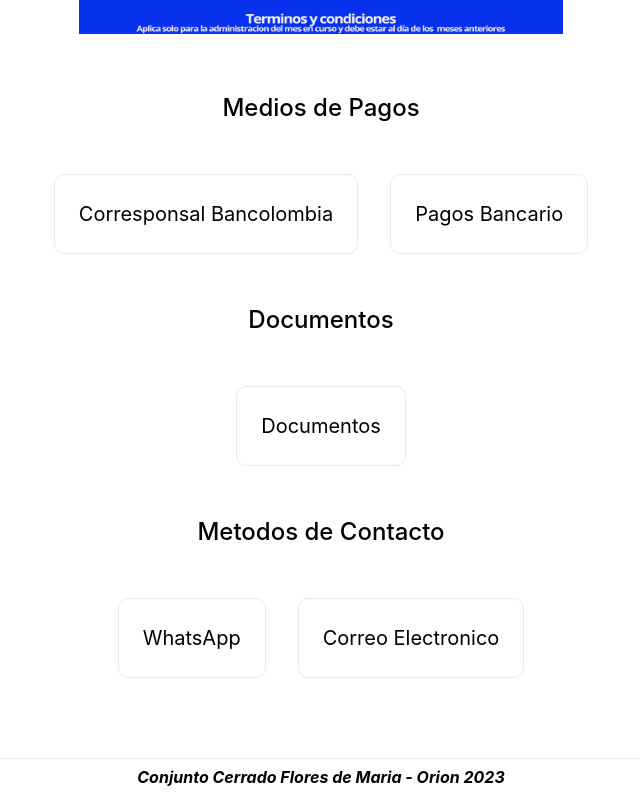
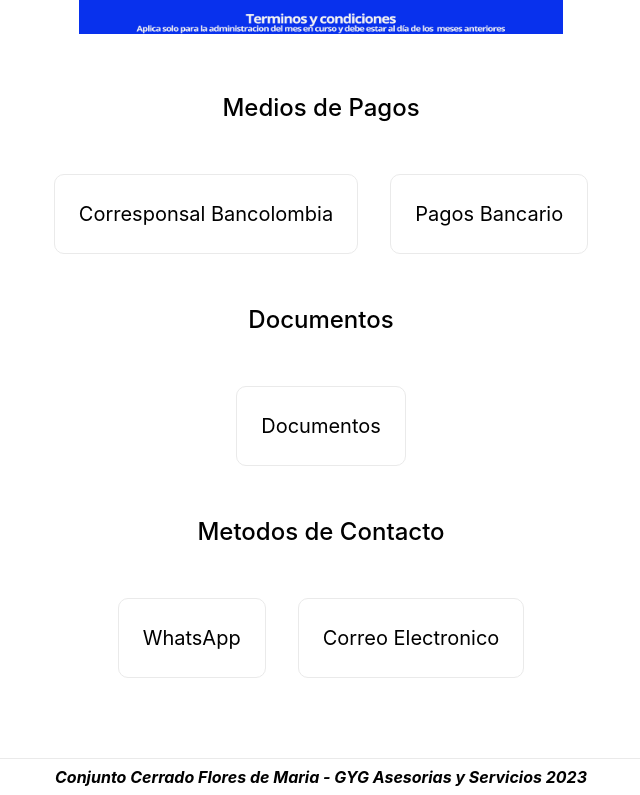
Before and after one commit to lcgg18/floresdemaria, a Next.js app: page / in a window 1280 px wide. Shown: the part 610-1405 px from the top of the page, without its empty margins (319-959 px from the left). Built offline with nearby package versions, Linux system fonts and the light colour scheme.

Commit message:
ONLINE 4

```diff
--- a/layout/PublicLayout.tsx
+++ b/layout/PublicLayout.tsx
@@ -42,7 +42,7 @@ const PublicLayout:FC<Props> = ({children, name, content, title='Bienvenido', de
       </main>
       <footer className={styles.footer}>
         <span className={styles.subtitle}>
-        Conjunto Cerrado Flores de Maria - Orion 2023
+        Conjunto Cerrado Flores de Maria - GYG Asesorias y Servicios 2023
         </span>
       </footer>
     </div>
--- a/pages/corresponsal.tsx
+++ b/pages/corresponsal.tsx
@@ -2,7 +2,7 @@ import styles from "../styles/Home.module.css";
 import PublicLayout from '../layout/PublicLayout';
 import NextLink from 'next/link';
 
-const Efecty = () => {
+const Corresponsal = () => {
   return (
     <PublicLayout
       name="Pagos por Corresponsal Bancolombia"
@@ -32,4 +32,4 @@ const Efecty = () => {
 
 }
 
-export default Efecty
+export default Corresponsal
```
Also changed, not shown: public/FL1.png.
